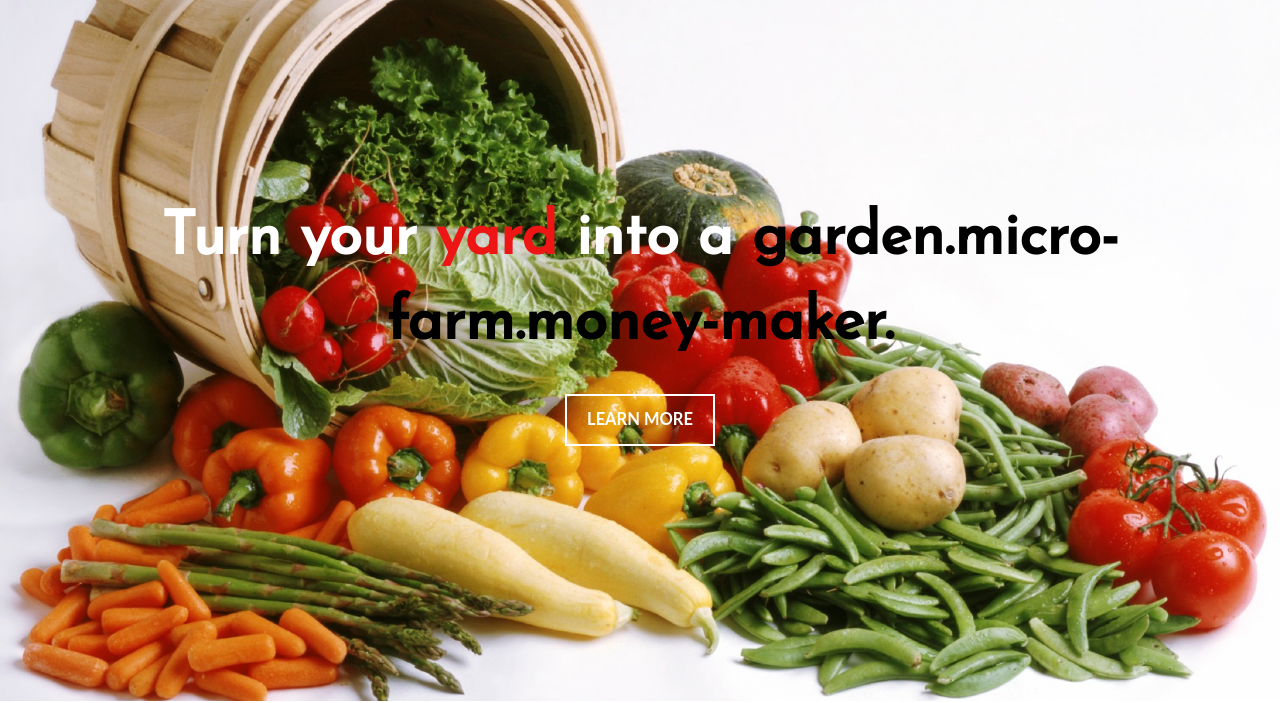
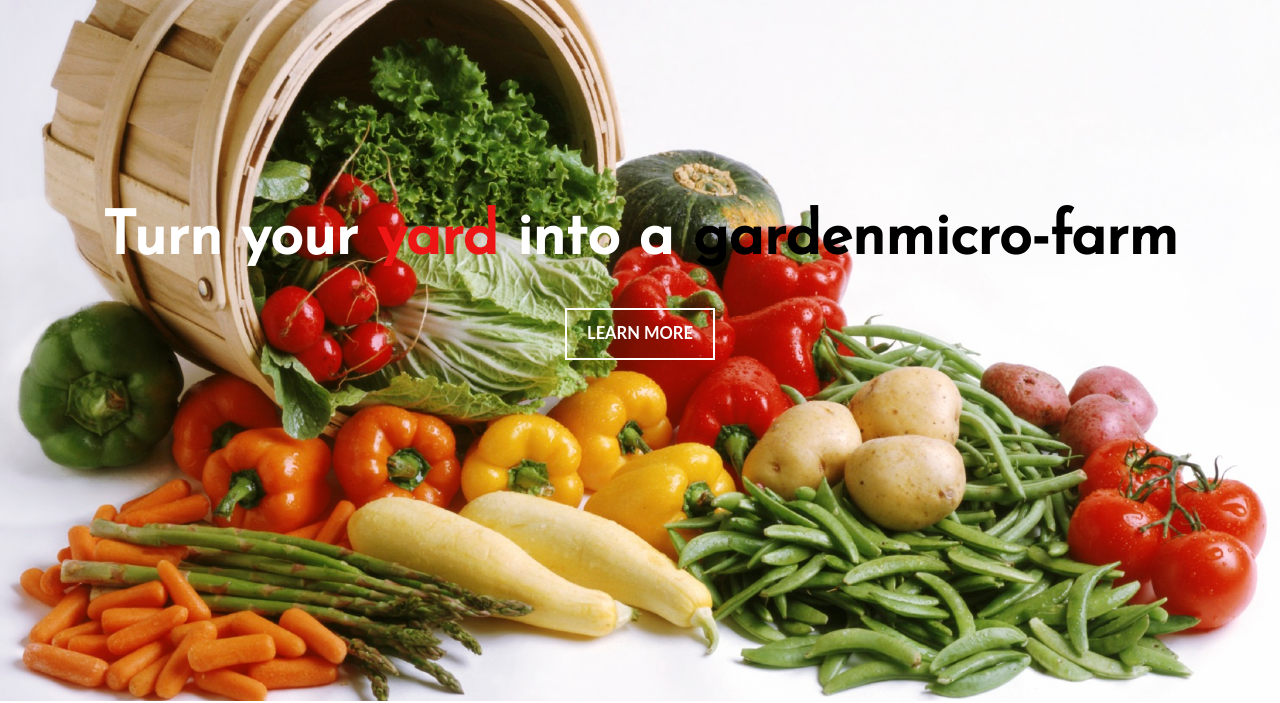
Before and after one commit to isaacg11/gy-master, a website: page views/index.html in a window 1280 px wide. Shown: the part 99-802 px from the top of the page. Drawn offline with nearby package versions, Linux system fonts and the light colour scheme; some packages are replaced by stand-ins of ours; files that its build step writes are made by us from their sources; a script that the page names is missing; files whose address does not match are found by name.

Commit message:
made som UI changes

```diff
--- a/ngApp/templates/home.html
+++ b/ngApp/templates/home.html
@@ -4,7 +4,8 @@
       <p class="text-right company-name">Yarden<span class="badge">BETA</span></a><i class="fa fa-caret-down" aria-hidden="true" uib-popover-html="vm.options" popover-placement="bottom"></i>
       </p>
       <div class="text-center">
-        <p class="company-slogan"><b>Turn your <span style="color: #ee1515">yard</span> into a <typed style="color:#000000" start-line="micro-farm" loop="true">garden.micro-farm.money-maker.</typed><br>
+        <p class="company-slogan"><b>Turn your <span style="color: #ee1515">yard</span> into a
+          <typed style="color:#000000" loop="true"><span>garden</span><span>micro-farm</span></typed><br>
         <a class="flat-butt" href="#services" du-smooth-scroll>LEARN MORE</a>
       </div>
     </div>
```
